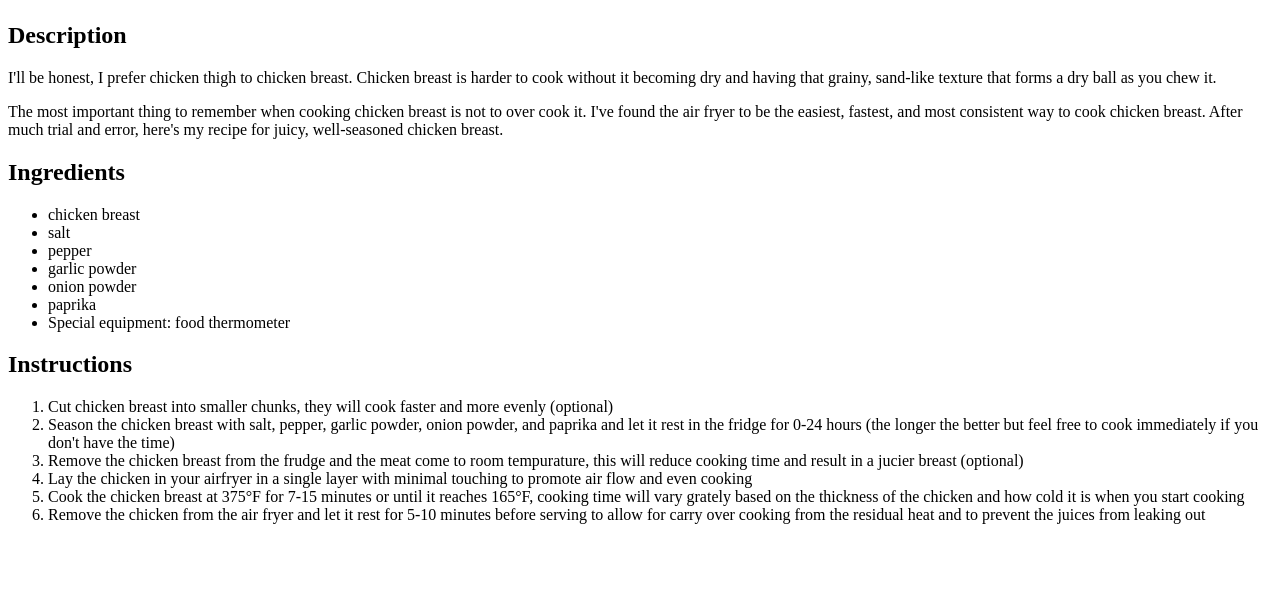
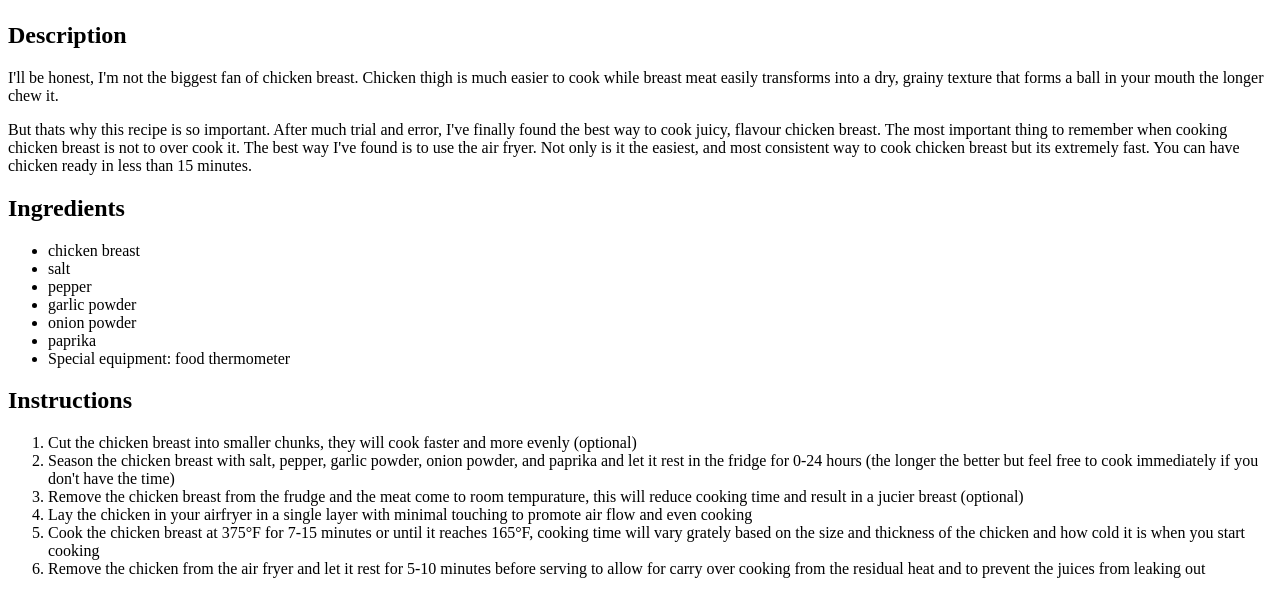
Before and after one commit to narit8/odin-recipes, a plain HTML site: page recipes/airfryerchickenbreast.html in a window 1280 px wide. Shown: the part 1908-2502 px from the top of the page. Before the commit the page ends 2448 px from the top, so only its background shows below. Drawn offline with Linux system fonts and the light colour scheme.

Commit message:
Fix wording of air fryer chicken recipe
Reword the description section of the air fryer
chicken recipe for greater clarity and a better
beginning hook.

```diff
--- a/recipes/airfryerchickenbreast.html
+++ b/recipes/airfryerchickenbreast.html
@@ -11,13 +11,15 @@
     <img src="https://i2.wp.com/www.downshiftology.com/wp-content/uploads/2023/01/Air-Fryer-Chicken-Breast-7.jpg"
     alt="Air Fryer Chicken Breast" width="1200" height="1800" />
     <h2>Description</h2>
-    <p>I'll be honest, I prefer chicken thigh to chicken breast. Chicken breast is
-    harder to cook without it becoming dry and having that grainy, sand-like
-    texture that forms a dry ball as you chew it.</p>
-    <p>The most important thing to remember when cooking chicken breast is not to over
-    cook it. I've found the air fryer to be the easiest, fastest, and most
-    consistent way to cook chicken breast. After much trial and error, here's my
-    recipe for juicy, well-seasoned chicken breast.</p>
+    <p>I'll be honest, I'm not the biggest fan of chicken breast. Chicken thigh is
+    much easier to cook while breast meat easily transforms into a dry, grainy texture
+    that forms a ball in your mouth the longer chew it.</p>
+    <p> But thats why this recipe is so important. After much trial and error, I've
+    finally found the best way to cook juicy, flavour chicken breast. The most
+    important thing to remember when cooking chicken breast is not to over cook it.
+    The best way I've found is to use the air fryer. Not only is it the easiest, and
+    most consistent way to cook chicken breast but its extremely fast. You can have
+    chicken ready in less than 15 minutes.</p>
     <h2>Ingredients</h2>
     <ul>
       <li>chicken breast</li>
@@ -30,11 +32,11 @@
     </ul>
     <h2>Instructions</h2>
     <ol>
-      <li>Cut chicken breast into smaller chunks, they will cook faster and more evenly (optional)</li>
+      <li>Cut the chicken breast into smaller chunks, they will cook faster and more evenly (optional)</li>
       <li>Season the chicken breast with salt, pepper, garlic powder, onion powder, and paprika and let it rest in the fridge for 0-24 hours (the longer the better but feel free to cook immediately if you don't have the time)</li>
       <li>Remove the chicken breast from the frudge and the meat come to room tempurature, this will reduce cooking time and result in a jucier breast (optional)</li>
       <li>Lay the chicken in your airfryer in a single layer with minimal touching to promote air flow and even cooking</li>
-      <li>Cook the chicken breast at 375°F for 7-15 minutes or until it reaches 165°F, cooking time will vary grately based on the thickness of the chicken and how cold it is when you start cooking</li>
+      <li>Cook the chicken breast at 375°F for 7-15 minutes or until it reaches 165°F, cooking time will vary grately based on the size and thickness of the chicken and how cold it is when you start cooking</li>
       <li>Remove the chicken from the air fryer and let it rest for 5-10 minutes before serving to allow for carry over cooking from the residual heat and to prevent the juices from leaking out</li>
     </ol>
   </body>
```
